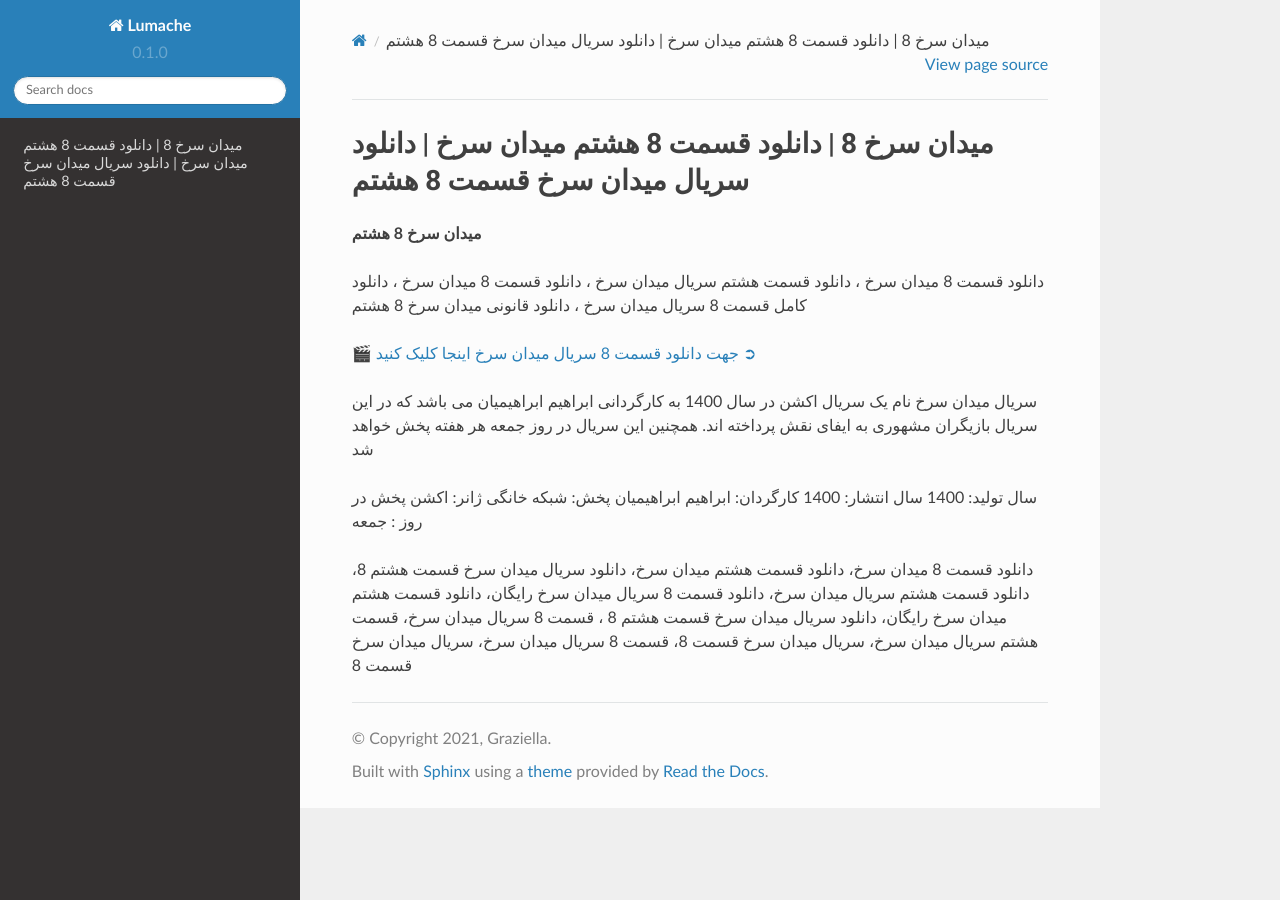
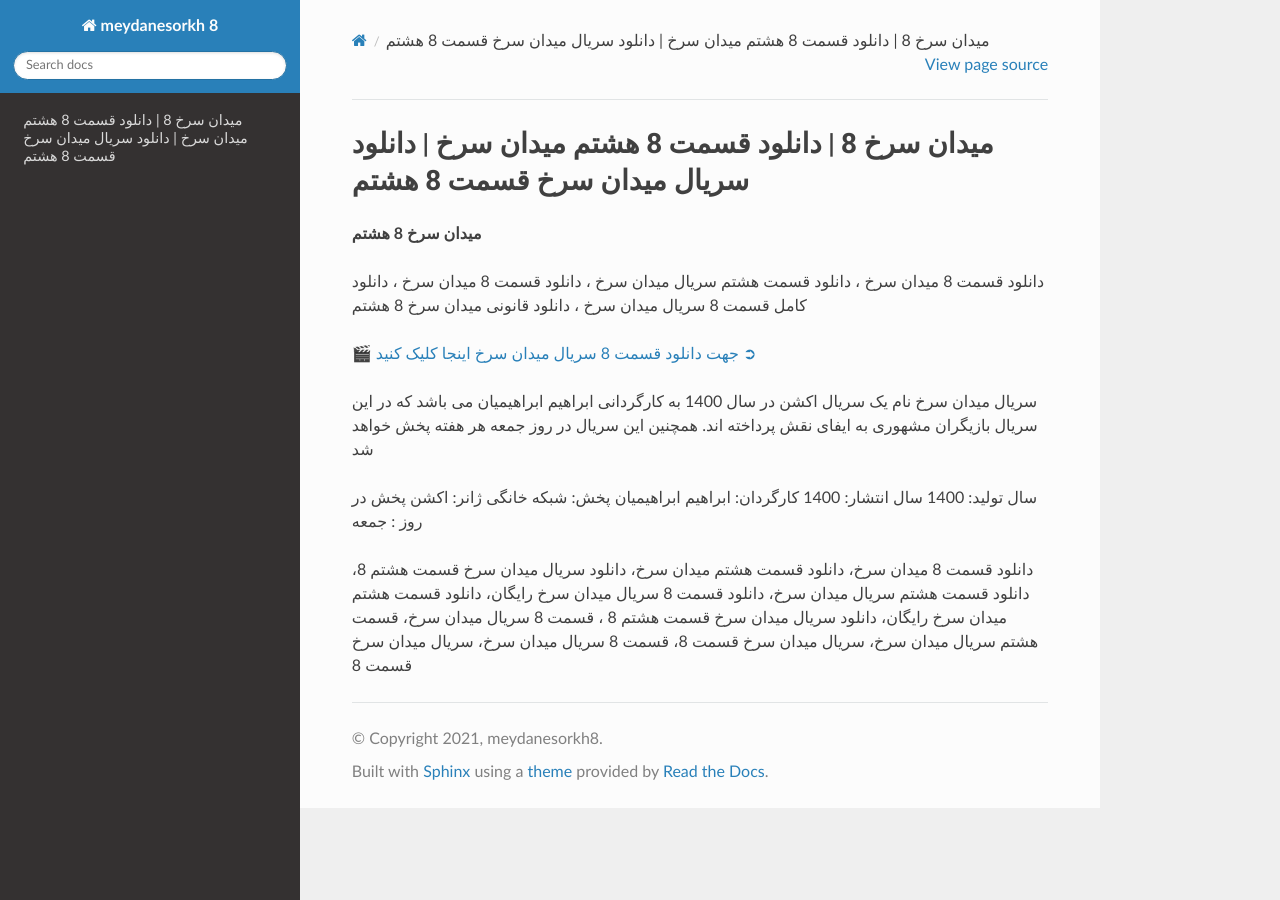
Before and after one commit to filmva/meydanesorkh8, a Sphinx documentation site: the page built from docs/source/index.rst, in a window 1280 px wide. Built offline with Sphinx 7.4.7 and the Read the Docs theme 2.0.0, drawn with Linux system fonts in a browser that asks for light colours.

Commit message:
Update conf.py

```diff
--- a/docs/source/conf.py
+++ b/docs/source/conf.py
@@ -2,12 +2,11 @@
 
 # -- Project information
 
-project = 'Lumache'
-copyright = '2021, Graziella'
-author = 'Graziella'
+project = 'meydanesorkh 8'
+copyright = '2021, meydanesorkh8'
+author = 'meydanesorkh 8'
 
-release = '0.1'
-version = '0.1.0'
+
 
 # -- General configuration
 
```
